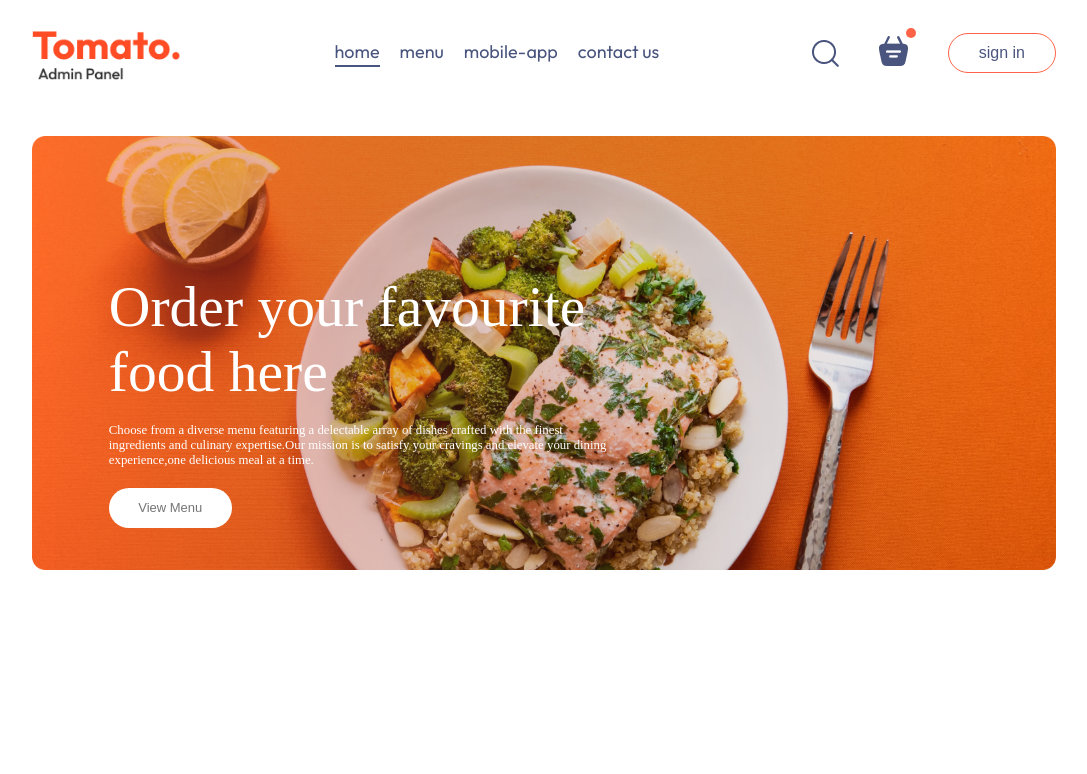
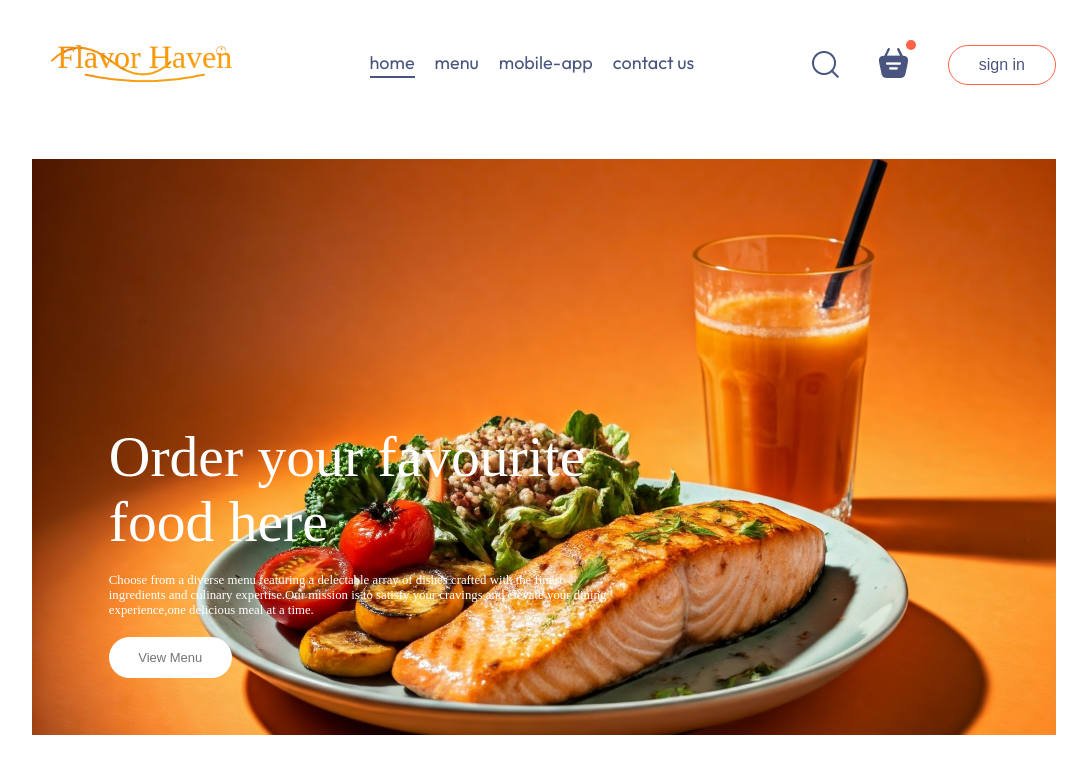
Before and after one commit to LavneeshSharma/food-del, a React (Vite) app: page / in a window 1280 px wide. Shown: the top 774 px of the page, without its empty margins (96-1183 px from the left). Built offline with nearby package versions, Linux system fonts and the light colour scheme.

Commit message:
home-page-updates

```diff
--- a/src/components/Navbar/Header/Header.css
+++ b/src/components/Navbar/Header/Header.css
@@ -1,10 +1,12 @@
-.header{
-    height: 34vw;
-    margin:30px auto;
-    background: url('/header_img.png') no-repeat;
-    background-size: contain;
+.header {
+    height: 0;
+    padding-top: 56.25%; /* 16:9 aspect ratio */
+    margin: 30px auto;
+    background-image: url('/header.jpeg');
+    background-size: cover;
+    background-position: center center;
     position: relative;
-}
+  }
 .header-contents{
     position: absolute;
     display: flex;
--- a/src/components/Navbar/Navbar.css
+++ b/src/components/Navbar/Navbar.css
@@ -8,7 +8,7 @@
     font-family: Outfit;
 }
 .navbar .logo{
-    width: 150px;
+    width: 220px;
 }
 .navbar-menu{
     display: flex;
--- a/src/components/Navbar/Navbar.jsx
+++ b/src/components/Navbar/Navbar.jsx
@@ -1,5 +1,5 @@
 import React, { useState } from 'react'
-import pic from "../../assets/admin_assets/logo.png";
+import pic from "../../assets/admin_assets/logo2.png";
 import pic2 from "../../assets/frontend_assets/search_icon.png";
 import pic3 from "../../assets/frontend_assets/basket_icon.png";
 import "./Navbar.css"
```
Also changed, not shown: src/components/Navbar/ExploreMenu/ExploreMenu.jsx (added, +24 -0 lines), public/header.jpeg (added), src/assets/admin_assets/logo2.png (added), src/components/Navbar/ExploreMenu/ExploreMenu.css (added).
